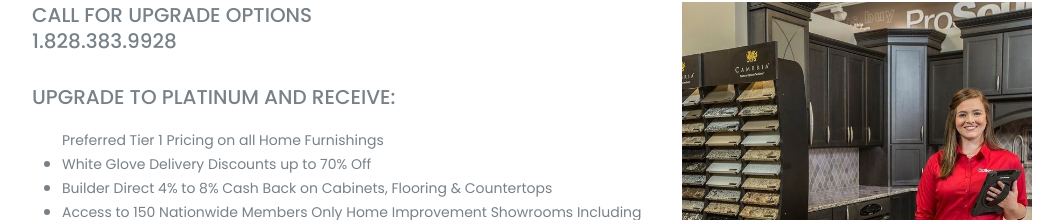
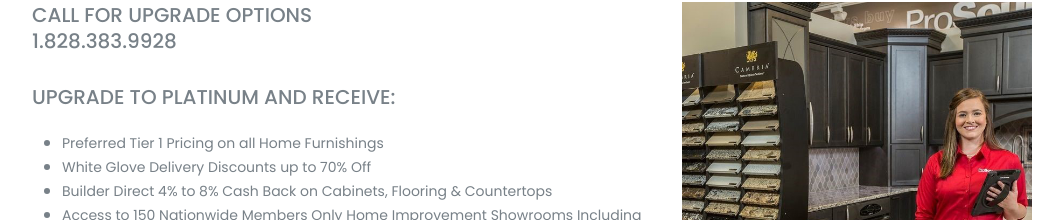
Before and after one commit to tajuddin1/WorkFile_Platinum_78, a plain HTML site: page index.html in a window 1280 px wide. Shown: the part 133-353 px from the top of the page, without its empty margins (108-1171 px from the left). Drawn offline with Linux system fonts and the light colour scheme.

Commit message:
add bullet on list one

```diff
--- a/index.html
+++ b/index.html
@@ -89,7 +89,7 @@
                 <h2>CALL FOR UPGRADE OPTIONS<br> 1.828.383.9928</h2>
                 <h2 style="margin-top: 30px;">UPGRADE TO PLATINUM AND RECEIVE:</h2>
                 <ul class="pricing_ul">
-                    <li style="list-style: none;"><p>Preferred Tier 1 Pricing on all Home Furnishings</p></li>
+                    <li><p>Preferred Tier 1 Pricing on all Home Furnishings</p></li>
                     <li><p>White Glove Delivery Discounts up to 70% Off</p></li>
                     <li><p>Builder Direct 4% to 8% Cash Back on Cabinets, Flooring & Countertops </p></li>
                     <li><p>Access to 150 Nationwide Members Only Home Improvement Showrooms Including </p></li>
```
